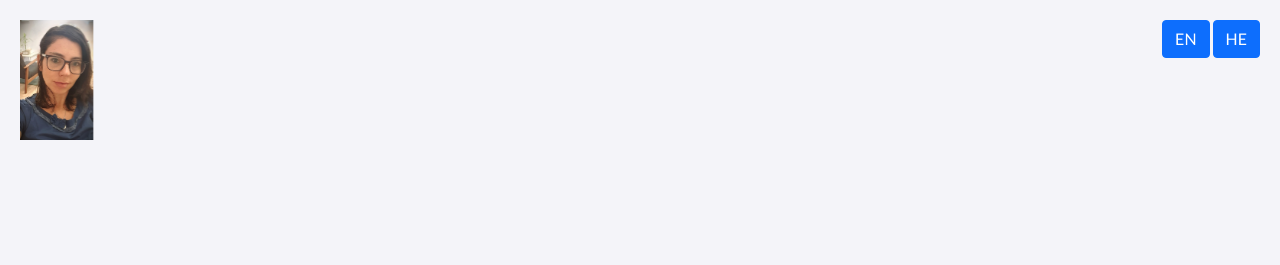
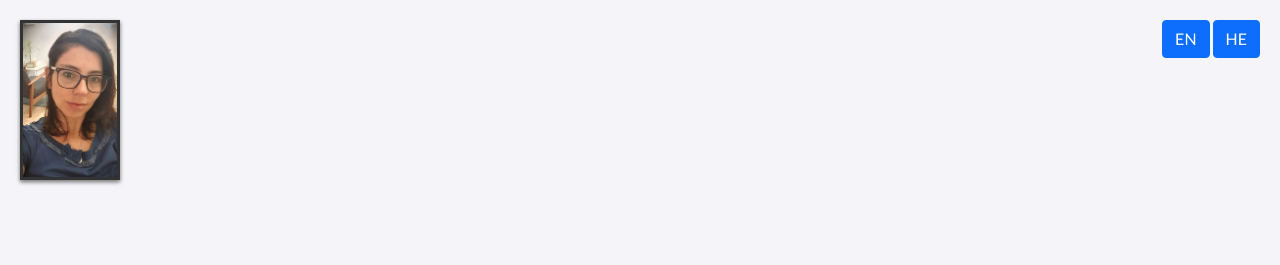
Before and after one commit to yoelp2k/my-ot, a plain HTML site: page index.html in a window 1280 px wide. Shown: the top 265 px of the page. Drawn offline with nearby package versions, Linux system fonts and the light colour scheme.

Commit message:
image: added shadow and increase size 15-%->20%

```diff
--- a/style.css
+++ b/style.css
@@ -147,6 +147,8 @@ header {
     position: fixed; /* Fixed position relative to the viewport */
     top: 20px; /* Space from the top */
     left: 20px; /* Space from the left */
-    max-width: 15%; /* Maximum size relative to the viewport width */
-    max-height: 15%; /* Maximum size relative to the viewport height */
+    max-width: 20%; /* Maximum size relative to the viewport width */
+    max-height: 20%; /* Maximum size relative to the viewport height */
+    border: 3px solid var(--text-color); /* Solid border with primary color */
+    box-shadow: 0 2px 4px rgba(0,0,0,0.3); /* Optional shadow */
 }
```
